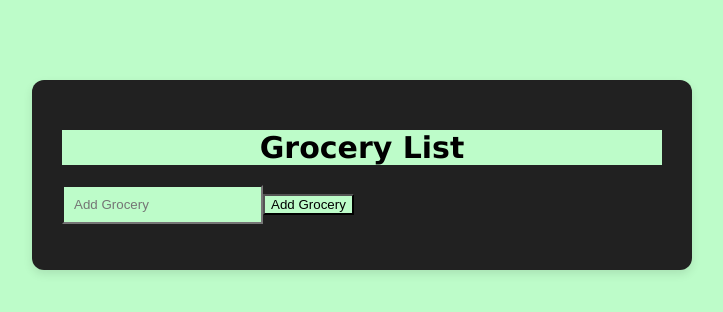
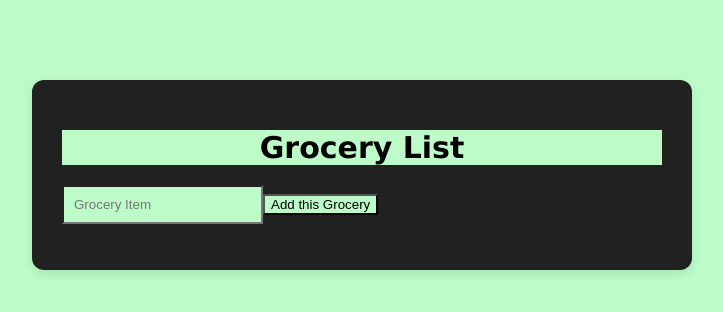
Before and after one commit to Eshhaa11/grocery-list, a React (Create React App) app: page / in a window 1280 px wide. Shown: the top 312 px of the page, without its empty margins (278-1001 px from the left). Built offline with nearby package versions, Linux system fonts and the light colour scheme.

Commit message:
added grocery item

```diff
--- a/src/Components/Grocery.js
+++ b/src/Components/Grocery.js
@@ -29,10 +29,10 @@ function Grocery() {
       <input
         value={newGroc}
         onChange={(e) => setNewGroc(e.target.value)}
-        placeholder="Add Grocery"
+        placeholder="Grocery Item"
       />
 
-      <button onClick={addgrocitem}>Add Grocery</button>
+      <button onClick={addgrocitem}>Add this Grocery</button>
 
       <ul>
         {grocitem.map((grocitem, index) => (
```
